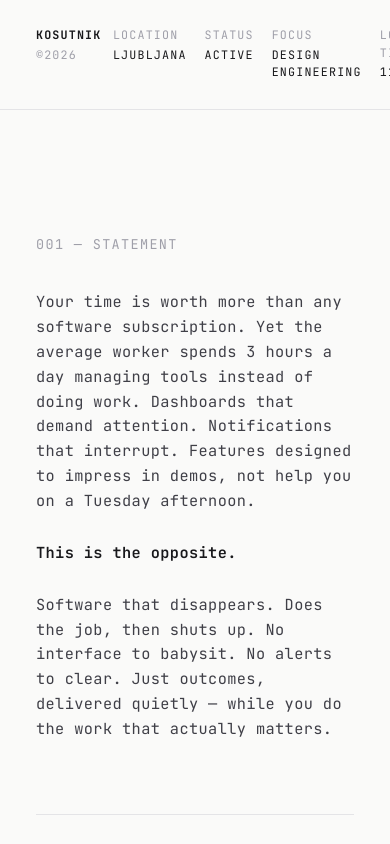
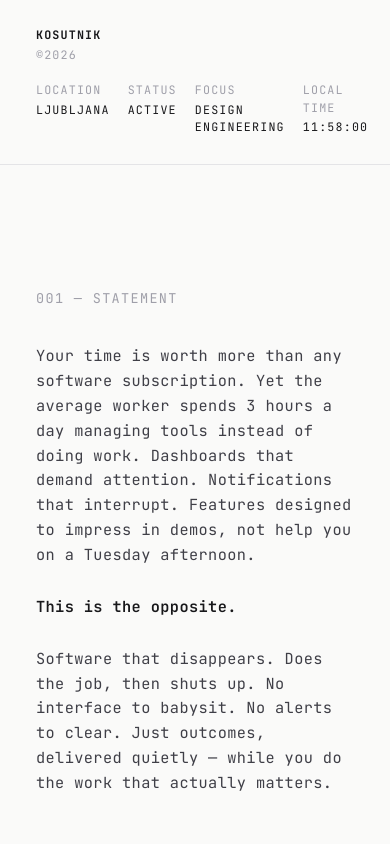
Before and after one commit to JanKosutnik/Kosutnik, a Next.js app: page /Kosutnik/ in a window 390 px wide. Shown: the top 844 px of the page. Built offline with nearby package versions, Linux system fonts and the light colour scheme.

Commit message:
Stack nav vertically on mobile, side-by-side on md+

```diff
--- a/app/page.tsx
+++ b/app/page.tsx
@@ -5,7 +5,7 @@ export default function Home() {
     <div className="min-h-screen bg-stone-50 text-zinc-900 font-mono">
 
       {/* ── Nav ── */}
-      <nav className="fixed top-0 inset-x-0 z-20 flex items-start justify-between px-8 py-6 border-b border-zinc-200 bg-stone-50">
+      <nav className="fixed top-0 inset-x-0 z-20 flex flex-col md:flex-row md:items-start md:justify-between gap-4 px-8 py-6 border-b border-zinc-200 bg-stone-50">
 
         {/* Left: identity stack */}
         <div className="flex flex-col gap-[2px]">
@@ -40,7 +40,7 @@ export default function Home() {
       </nav>
 
       {/* ── Main ── */}
-      <main className="pt-36 px-8 md:px-16 lg:px-24">
+      <main className="pt-48 md:pt-36 px-8 md:px-16 lg:px-24">
         <section className="max-w-2xl py-16 border-b border-zinc-200">
           <p className="text-[0.75rem] tracking-widest uppercase text-zinc-400 mb-8">
             001 — STATEMENT
```
